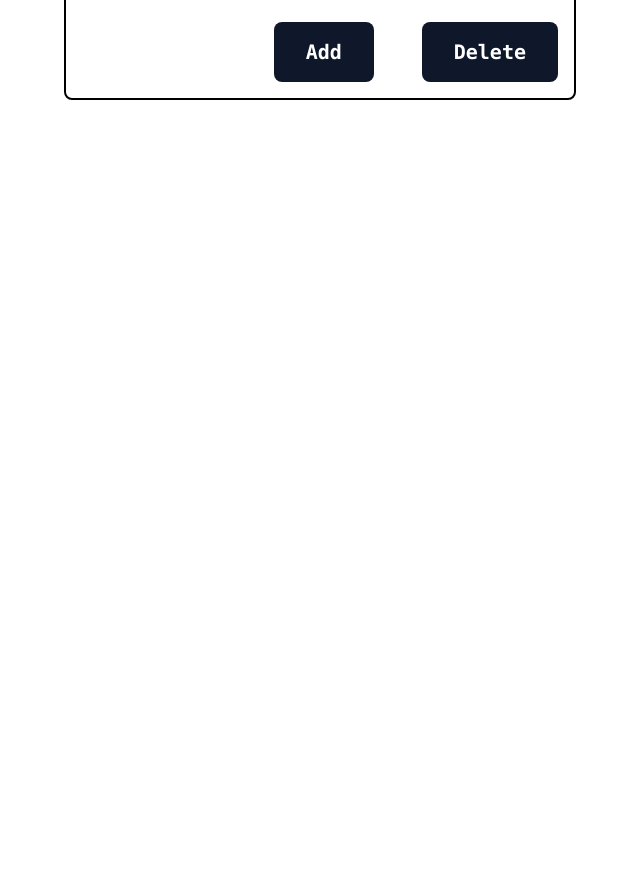
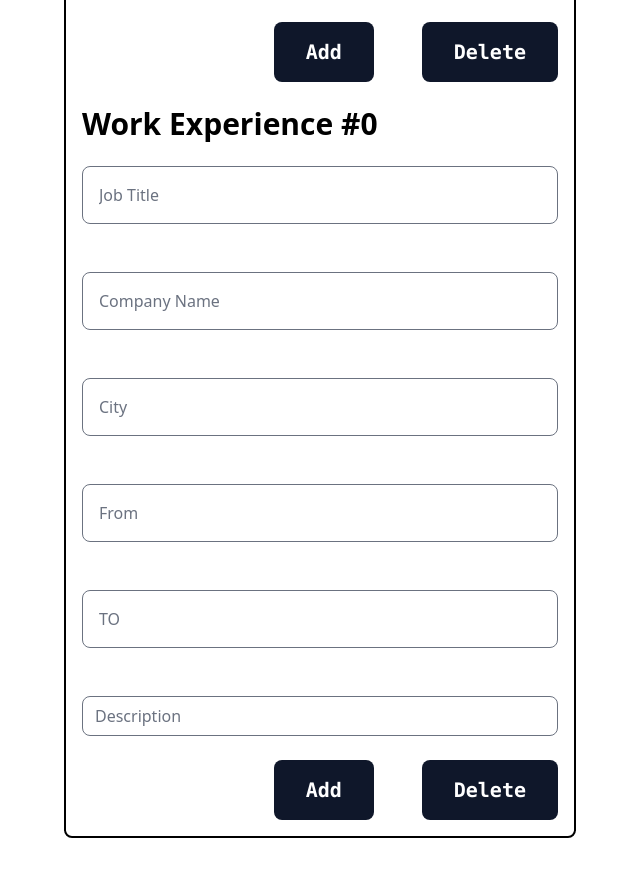
Before and after one commit to xeureka/CV-APP, a React (Vite) app: page / in a window 1280 px wide. Shown: the part 1456-2332 px from the top of the page, without its empty margins (0-640 px from the left). Before the commit the page ends 1620 px from the top, so only its background shows below. Built offline with nearby package versions, Linux system fonts and the light colour scheme.

Commit message:
Work Experience added

```diff
--- a/src/components/Form.jsx
+++ b/src/components/Form.jsx
@@ -1,11 +1,14 @@
 import React,{useState} from 'react'
 import General from './General'
 import Education from './Education'
+import Work from './Work'
+
 const Form = () => {
   return (
     <div className='m-16 border-2 p-4 border-black rounded-lg w-2/5 '>
       <General />
       <Education />
+      <Work />
     </div>
   )
 }
--- /dev/null
+++ b/src/components/Work.jsx
@@ -0,0 +1,30 @@
+import React,{useState} from 'react'
+
+const Work = () => {
+    const [count,setCount] = useState(0);
+
+
+  return (
+    <div>
+      <h1 className='my-6 font-bold text-3xl'>Work Experience #{count}</h1>
+
+      <div className='flex flex-col gap-12'>
+        <input type="text" placeholder='Job Title' className='p-4 rounded-lg'/>
+        <input type="text" placeholder='Company Name' className='p-4 rounded-lg'/>
+        <input type="text" placeholder='City' className='p-4 rounded-lg'/>
+        <input type="text" placeholder='From' className='p-4 rounded-lg'/>
+        <input type="text" placeholder='TO' className='p-4 rounded-lg'/>
+        <input type="text" placeholder='Description' className='h-10 rounded-lg'/>
+
+      </div>
+
+      <div className='flex gap-12 justify-end mt-6'>
+        <button className='text-xl px-8 py-4 font-mono text-white font-bold bg-slate-900 rounded-lg'>Add</button>
+        <button className='text-xl px-8 py-4 font-mono text-white font-bold bg-slate-900 rounded-lg'>Delete</button>
+      </div>
+
+    </div>
+  )
+}
+
+export default Work
```
